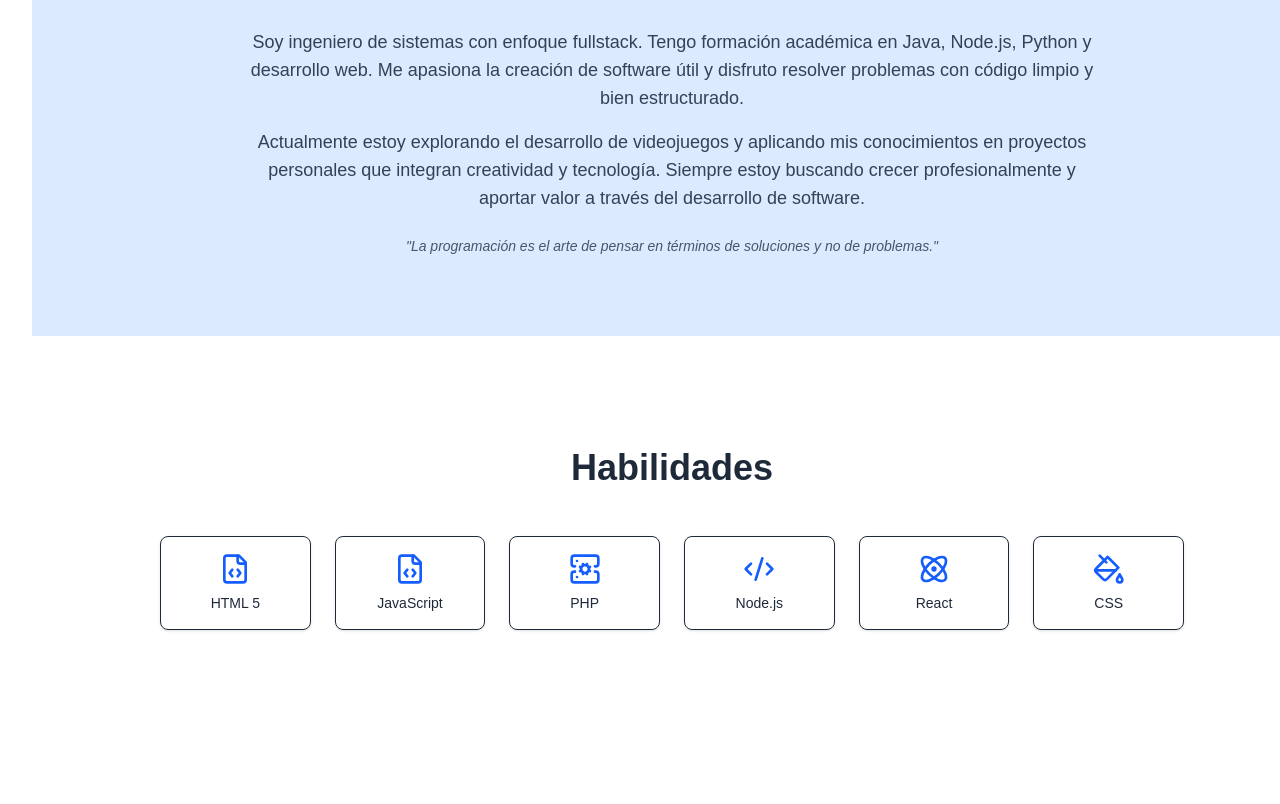
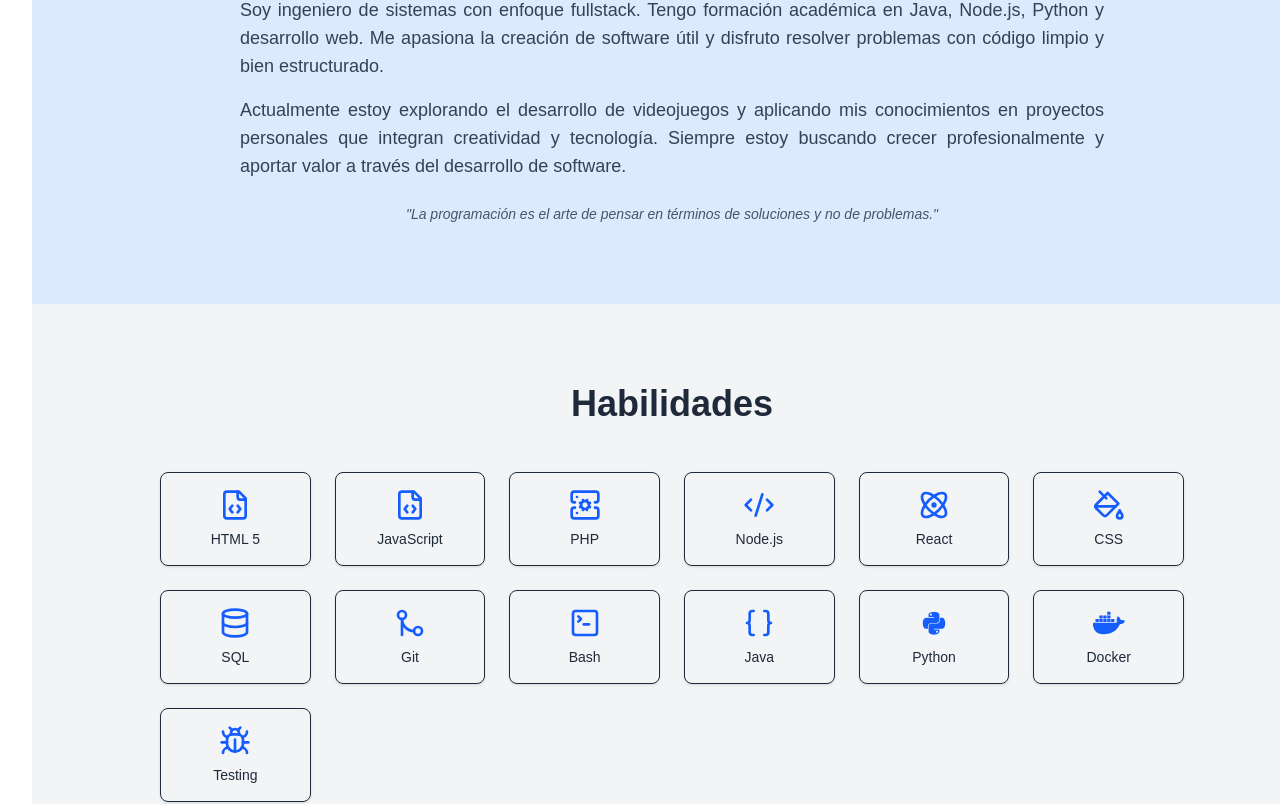
Before and after one commit to DiegoA2508/Portafolio, a Next.js app: page / in a window 1280 px wide. Shown: the part 820-1624 px from the top of the page. Built offline with nearby package versions, Linux system fonts and the light colour scheme.

Commit message:
Se organiza el padding entre secciones, ademas se agregan nuevas skills y se cambia el color de fondo de algunas secciones

```diff
--- a/src/app/globals.css
+++ b/src/app/globals.css
@@ -15,6 +15,8 @@
 
 
 body {
+  margin: 0;
+  padding: 0;
   background: var(--background);
   color: var(--foreground);
   font-family: Arial, Helvetica, sans-serif;
--- a/src/app/layout.tsx
+++ b/src/app/layout.tsx
@@ -15,6 +15,9 @@ const geistMono = Geist_Mono({
 export const metadata: Metadata = {
   title: "Portafolio - Diego Alexander Zúñiga",
   description: "Portafolio personal de Diego Alexander Zúñiga, ingeniero de sistemas y desarrollador frontend.",
+  icons: {
+    icon: "/icon.png",
+  },
 };
 
 export default function RootLayout({
@@ -25,7 +28,7 @@ export default function RootLayout({
   return (
     <html lang="en">
       <body
-        className={`${geistSans.variable} ${geistMono.variable} antialiased`}
+        className={`${geistSans.variable} ${geistMono.variable} antialiased w-full overflow-x-hidden` }
       >
         {children}
       </body>
--- a/src/app/page.tsx
+++ b/src/app/page.tsx
@@ -15,7 +15,7 @@ export default function Home() {
   return (
   <>
     <Navbar />
-      <main className="flex flex-col gap-[32px] row-start-2 items-center sm:items-start pt-20 max-w-auto mx-auto px-4 sm:px-6 lg:px-8">
+      <main className="flex flex-col row-start-2 items-center sm:items-start pt-20 max-w-auto mx-auto px-4 sm:px-6 lg:px-8">
         <Hero />
         <About />
         <Skills />
--- a/src/components/Footer.tsx
+++ b/src/components/Footer.tsx
@@ -1,6 +1,7 @@
 export default function Footer(){
     return (
-        <footer className="w-screen bg-white py-6 text-center text-sm text-gray-500 border-t">
+        <footer className="w-screen bg-gray-100 pt-4 pb-6 text-center text-sm text-white-500 border-t ">
+
             <p>
                 © {new Date().getFullYear()} Diego Alexander Zúñiga. Todos los derechos reservados.
             </p>
--- a/src/sections/About.tsx
+++ b/src/sections/About.tsx
@@ -4,13 +4,13 @@ export default function About() {
       <div className="text-center max-w-4xl mx-auto px-4">
         <h2 className="text-4xl font-bold mb-6 text-gray-800">Sobre mí</h2>
 
-        <p className="text-lg mb-4 text-gray-700">
+        <p className="text-justify text-lg mb-4 text-gray-700">
           Soy ingeniero de sistemas con enfoque fullstack. Tengo formación académica en Java, Node.js,
           Python y desarrollo web. Me apasiona la creación de software útil y disfruto resolver
           problemas con código limpio y bien estructurado.
         </p>
 
-        <p className="text-lg mb-4 text-gray-700">
+        <p className="text-justify text-lg mb-4 text-gray-700">
           Actualmente estoy explorando el desarrollo de videojuegos y aplicando mis conocimientos en
           proyectos personales que integran creatividad y tecnología. Siempre estoy buscando crecer
           profesionalmente y aportar valor a través del desarrollo de software.
--- a/src/sections/Contact.tsx
+++ b/src/sections/Contact.tsx
@@ -3,10 +3,8 @@ import { Mail, Github, Linkedin } from 'lucide-react';
 
 const Contact = () => {
     return (
-        <section
-            id="Contact"
-            className=" w-screen bg-blue-100 py-20"
-            >
+        <section id="Contact" className="w-screen bg-blue-100 pt-20 pb-0 ">
+
             <div className="max-w-4xl mx-auto px-6 text-center">
                 <h2 className="text-3xl font-bold mb-4">Contacto</h2>
                 <p className="text-gray-700 mb-8">
--- a/src/sections/Hero.tsx
+++ b/src/sections/Hero.tsx
@@ -5,7 +5,7 @@ export default function Hero() {
   return (
     <section
       id="Hero"
-      className="w-screen bg-white-100 py-20"
+      className="w-screen bg-gray-100 py-20"
       >
         <div className="text-center max-w-3xl mx-auto px-4">
           <h1 className="text-4xl md:text-5xl font-bold leading-tight mb-4 text-center">
--- a/src/sections/Hobbies.tsx
+++ b/src/sections/Hobbies.tsx
@@ -20,7 +20,7 @@ export default function Hobbies() {
     return (
         <section
             id="Hobbies"
-            className="w-screen bg-white py-20 text-center text-gray-800"
+            className="w-screen bg-gray-100 py-20 text-center text-gray-800"
         >
             <h2 className="text-4xl font-bold mb-12">Hobbies</h2>
 
--- a/src/sections/Projects.tsx
+++ b/src/sections/Projects.tsx
@@ -21,7 +21,7 @@ const projects = [
 
 const Projects: FC = () => {
     return (
-        <section id="Projects" className="w-full py-20 bg-white">
+        <section id="Projects" className="w-full py-20 bg-gray-100">
             <div className="max-w-4xl mx-auto px-6">
                 <h2 className="text-3xl font-bold text-center mb-12">Proyectos</h2>
 
--- a/src/sections/Skills.tsx
+++ b/src/sections/Skills.tsx
@@ -1,10 +1,22 @@
+'use client';
+
 import{
     FileCode,
     ServerCog,
     Code2,
     Atom,
     PaintBucket,
+    Database,
+    GitMerge,
+    TerminalSquare,
+    Bug,
+    Braces,
 }from 'lucide-react';
+
+import { DiPython } from 'react-icons/di';
+import { FaDocker } from 'react-icons/fa';
+
+import { motion } from 'framer-motion';
 
 const skills =[
     { name: "HTML 5", icon: FileCode },
@@ -13,25 +25,36 @@ const skills =[
     { name: "Node.js", icon: Code2 },
     { name: "React", icon: Atom },
     { name: "CSS", icon: PaintBucket },
+    { name: "SQL", icon: Database },
+    { name: "Git", icon: GitMerge },
+    { name: "Bash", icon: TerminalSquare },
+    { name: "Java", icon: Braces },
+    { name: "Python", icon: DiPython },
+    { name: "Docker", icon: FaDocker },
+    { name: "Testing", icon: Bug },
 ];
 
 export default function Skills() {
     return (
         <section
             id="Skills"
-            className=" w-screen bg-white py-20 text-center text-gray-800"
+            className=" w-screen bg-gray-100 py-20 text-center text-gray-800"
         >
             <h2 className="text-4xl font-bold mb-12">Habilidades</h2>
 
             <div className="grid grid-cols-2 sm:grid-cols-3 md:grid-cols-6 gap-6 max-w-5xl mx-auto">
                 {skills.map(({name, icon: Icon},index) => (
-                    <div
+                    <motion.div
                         key={index}
+                        initial={{ opacity: 0, y: 30 }}
+                        whileInView={{ opacity: 1, y: 0 }}
+                        transition={{ duration: 0.4, delay: index * 0.1}}
+                        viewport={{ once: true }}
                         className="flex flex-col items-center justify-center p-4 border rounded-lg shadow-sm hover:shadow-md transition"
                     >
                         <Icon size={32} className="text-blue-600 mb-2" />
                         <p className="text-sm font-medium">{name}</p>
-                    </div>
+                    </motion.div>
                 ))}
             </div>
         </section>
```
Also changed, not shown: public/icon.png (added), 1 other file (tests, documents, lock files or other folders).
